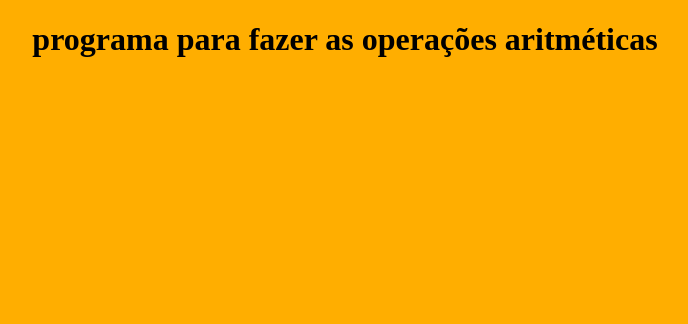
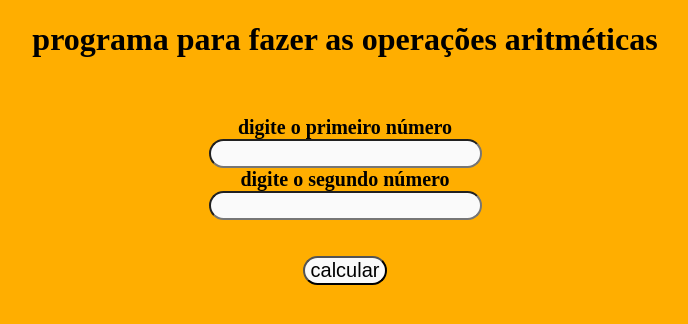
Before and after one commit to pedrok9-dev/aritmetica, a plain HTML site: page index.html in a window 1280 px wide. Shown: the whole page, without its empty margins (295-983 px from the left). Drawn offline with Linux system fonts and the light colour scheme.

Commit message:
segunda versão

```diff
--- a/index.html
+++ b/index.html
@@ -8,6 +8,16 @@
     <title>aritmética</title>
 </head>
 <body>
-    <h1>programa para fazer as operações aritméticas</h1><br>
+    <h1>programa para fazer as operações aritméticas</h1>
+    <br><br>
+    <label for="num1">digite o primeiro número</label><br>
+    <input type="text" id="num1"><br>
+    <label for="num2">digite o segundo número</label><br>
+    <input type="text" id="num2"><br>
+    <br><br>
+    <button>calcular</button>
+    <br><br>
+    <div id="resposta"></div>
+
 </body>
 </html>
--- a/style.css
+++ b/style.css
@@ -4,3 +4,16 @@ body{
     font-family: 'Times New Roman';
     text-align: center;
 }
+
+label{
+    font-family: 'Times New Roman';
+    font-weight: bold;
+    font-size: 20px;
+}
+
+input, button{
+    color: black;
+    background-color: rgb(250, 250, 250);
+    font-size: 20px;
+    border-radius: 16px;
+}
```
